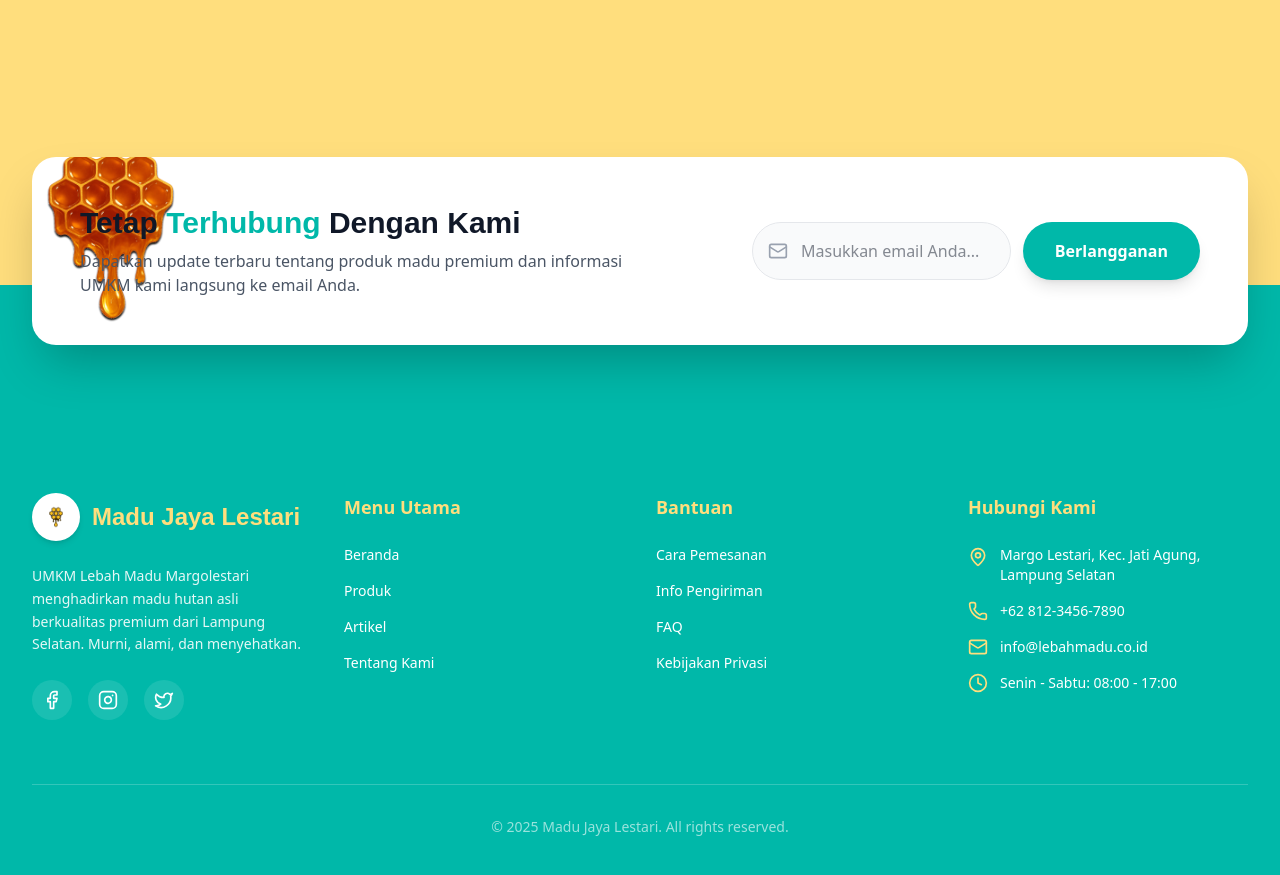
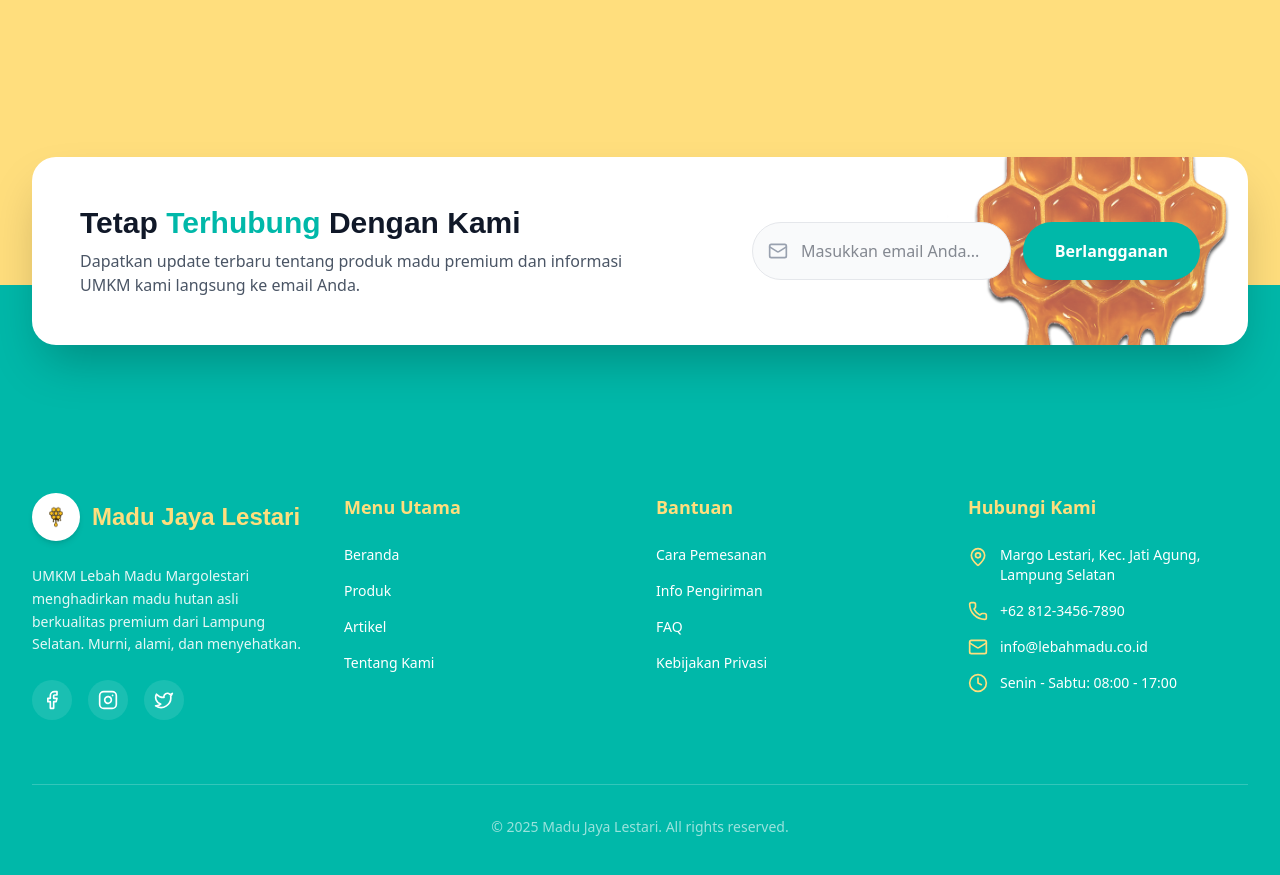
Before and after one commit to MarioSitepu/madu-margolestari-next, a React (Vite) app in the folder madu/: page / in a window 1280 px wide. Shown: the part 3261-4136 px from the top of the page. Built offline with nearby package versions, Linux system fonts and the light colour scheme.

Commit message:
fix : deployment on comment js and fix image position  on footer

```diff
--- a/madu/src/components/Footer.tsx
+++ b/madu/src/components/Footer.tsx
@@ -57,14 +57,24 @@ export function Footer() {
 
           {/* Floating White Card */}
           {/* Menggunakan -mb agar kartu ini turun menimpa section hijau di bawahnya */}
-          <div className="bg-white rounded-3xl shadow-2xl p-8 md:p-12 -mb-40 md:-mb-48 relative overflow-hidden">
+          <div className="bg-white rounded-3xl shadow-2xl p-8 md:p-12 -mb-40 md:-mb-48 relative overflow-visible">
 
-            {/* Dekorasi Sarang Lebah */}
-            <img
-              src={honeycomb}
-              alt="Dekorasi"
-              className="absolute top-0 left-0 w-24 md:w-48 opacity-50 md:opacity-100 pointer-events-none transform -translate-x-4 -translate-y-4"
-            />
+            {/* Dekorasi Sarang Lebah - Background Pattern */}
+            <div className="absolute inset-0 rounded-3xl pointer-events-none overflow-hidden">
+              <img
+                src={honeycomb}
+                alt="Dekorasi Sarang Lebah"
+                className="absolute -top-8 -right-8 md:-top-12 md:-right-12 w-56 md:w-80 lg:w-96 h-auto opacity-50 md:opacity-70 pointer-events-none object-contain"
+                style={{
+                  filter: 'blur(0.5px)',
+                  mixBlendMode: 'multiply'
+                }}
+                onError={(e) => {
+                  console.error('Error loading honeycomb image:', e);
+                  e.currentTarget.style.display = 'none';
+                }}
+              />
+            </div>
 
             <div className="relative z-10 flex flex-col lg:flex-row items-center justify-between gap-8">
 
--- a/madu/src/pages/admin/GeneralSettings.tsx
+++ b/madu/src/pages/admin/GeneralSettings.tsx
@@ -59,8 +59,18 @@ export function GeneralSettings() {
 
       const token = localStorage.getItem('token');
 
+      if (!token) {
+        setErrorMessage('Anda harus login terlebih dahulu');
+        setSaving(false);
+        return;
+      }
+
+      // Build the correct endpoint URL
+      const endpoint = `${API_URL}/admin/general-settings`;
+      console.log('Saving to endpoint:', endpoint);
+
       const response = await axios.post(
-        `${API_URL}/admin/general-settings`,
+        endpoint,
         {
           operatingYears: generalConfig.operatingYears,
           whatsappNumber: generalConfig.whatsappNumber
@@ -73,16 +83,42 @@ export function GeneralSettings() {
         }
       );
 
-      if (response.data.data) {
+      if (response.data.success && response.data.data) {
         setGeneralConfig(response.data.data);
+        setSuccessMessage('Pengaturan umum berhasil disimpan!');
       } else if (response.data._id) {
         setGeneralConfig(response.data);
+        setSuccessMessage('Pengaturan umum berhasil disimpan!');
+      } else {
+        setSuccessMessage('Pengaturan umum berhasil disimpan!');
       }
-      setSuccessMessage('Pengaturan umum berhasil disimpan!');
       setTimeout(() => setSuccessMessage(''), 3000);
     } catch (error: any) {
       console.error('Error saving general settings:', error);
-      const errorMsg = error.response?.data?.message || error.message || 'Gagal menyimpan pengaturan umum';
+      console.error('Error response:', error.response);
+      console.error('Error config:', error.config);
+
+      let errorMsg = 'Gagal menyimpan pengaturan umum';
+
+      if (error.response) {
+        // Server responded with error
+        if (error.response.status === 404) {
+          errorMsg = `Endpoint tidak ditemukan. Pastikan server berjalan dan VITE_API_URL di-set dengan benar.\n\nURL yang digunakan: ${error.config?.url || 'unknown'}\n\nPastikan endpoint: ${API_URL}/admin/general-settings`;
+        } else if (error.response.status === 401) {
+          errorMsg = 'Sesi Anda telah berakhir. Silakan login kembali.';
+        } else if (error.response.status === 403) {
+          errorMsg = 'Akses ditolak. Hanya admin yang dapat mengakses fitur ini.';
+        } else {
+          errorMsg = error.response.data?.message || error.response.data?.error || `Error ${error.response.status}: ${error.response.statusText}`;
+        }
+      } else if (error.request) {
+        // Request was made but no response received
+        errorMsg = `Tidak dapat terhubung ke server. Pastikan backend berjalan dan VITE_API_URL di-set dengan benar.\n\nURL yang digunakan: ${error.config?.url || 'unknown'}\n\nVITE_API_URL seharusnya: ${API_URL}`;
+      } else {
+        // Error setting up the request
+        errorMsg = error.message || 'Terjadi kesalahan saat menyimpan pengaturan';
+      }
+
       setErrorMessage(errorMsg);
     } finally {
       setSaving(false);
```
Also changed, not shown: 2 other files (tests, documents, lock files or other folders).
